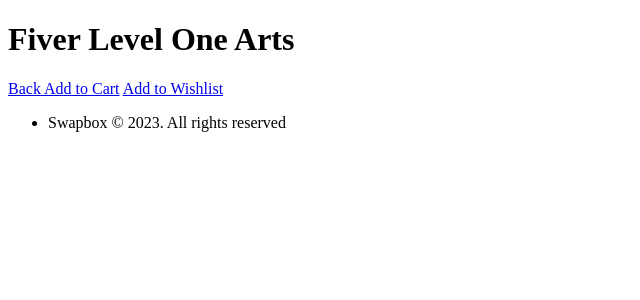
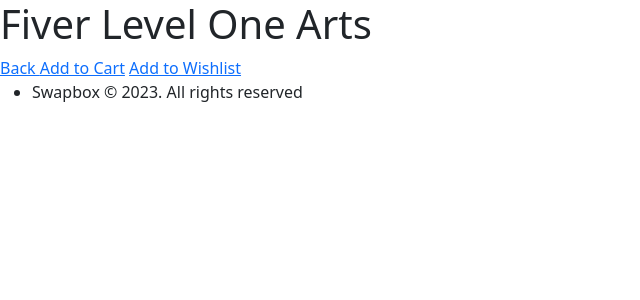
Before and after one commit to hthuku95/swapbox, a Django app: page /shop/account/1/ in a window 1280 px wide. Shown: the top 300 px of the page, without its empty margins (0-640 px from the left). Run offline with Django 4.2, Linux system fonts and the light colour scheme; data comes from the database, SQL or seed files in the repository; some libraries are stand-ins or nearby versions.

Commit message:
configured bootstrap on base

```diff
--- a/templates/base.html
+++ b/templates/base.html
@@ -6,9 +6,12 @@
         {% block meta %}
 
         {% endblock meta %}
-        <!--
-            <link rel="shortcut icon" href="{%static 'images/1icon_2.png'%}">
-        -->
+
+        {% block extra_head %}
+        {% endblock extra_head %}
+
+        <link rel="shortcut icon" href="{%static 'images/5.png'%}">
+        <link rel="stylesheet" href="{%static 'css/bootstrap.min.css' %}">
         <meta charset="utf-8" />
         <meta name="viewport" content="width=device-width, initial-scale=1, user-scalable=no"/>
 	</head>
@@ -24,5 +27,6 @@
             </div>
         </footer>
         <!-- Scripts -->
+        <script src=" {% static 'js/bootstrap.min.js' %}"></script>
 	</body>
 </html>
```
Also changed, not shown: static/images/5.png (added).
